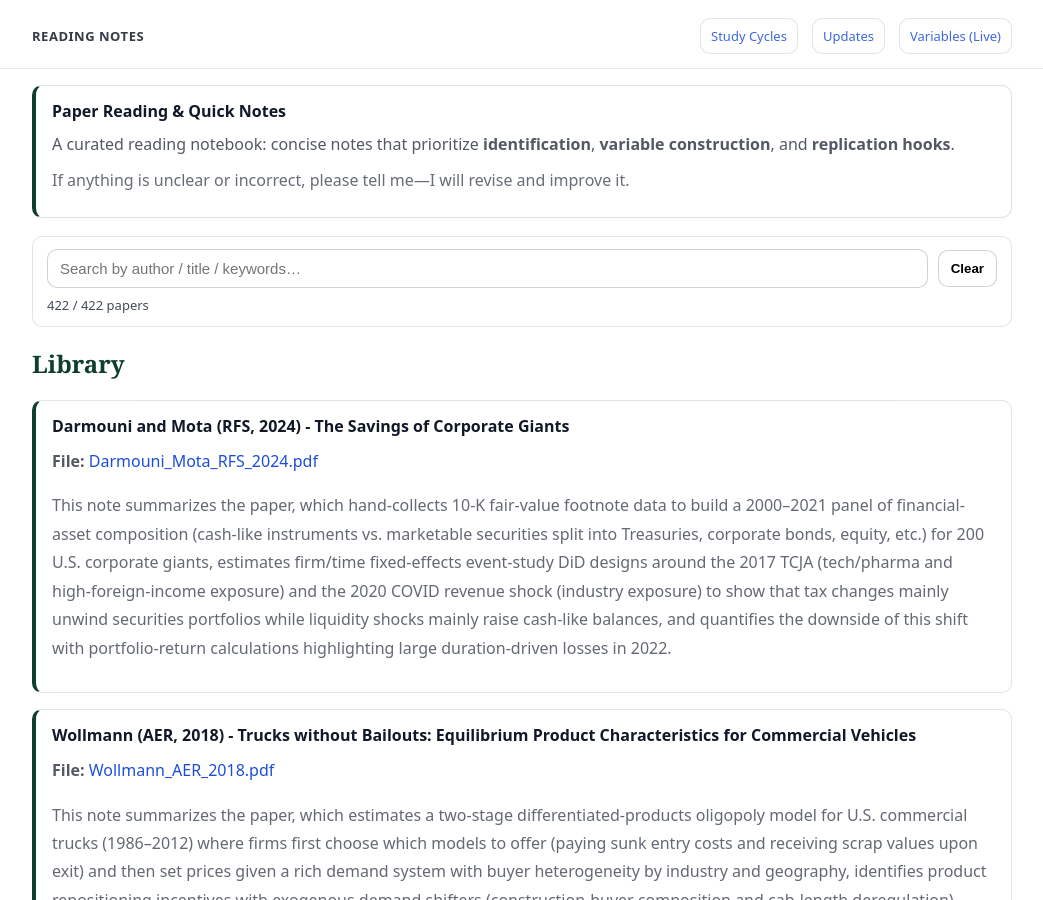
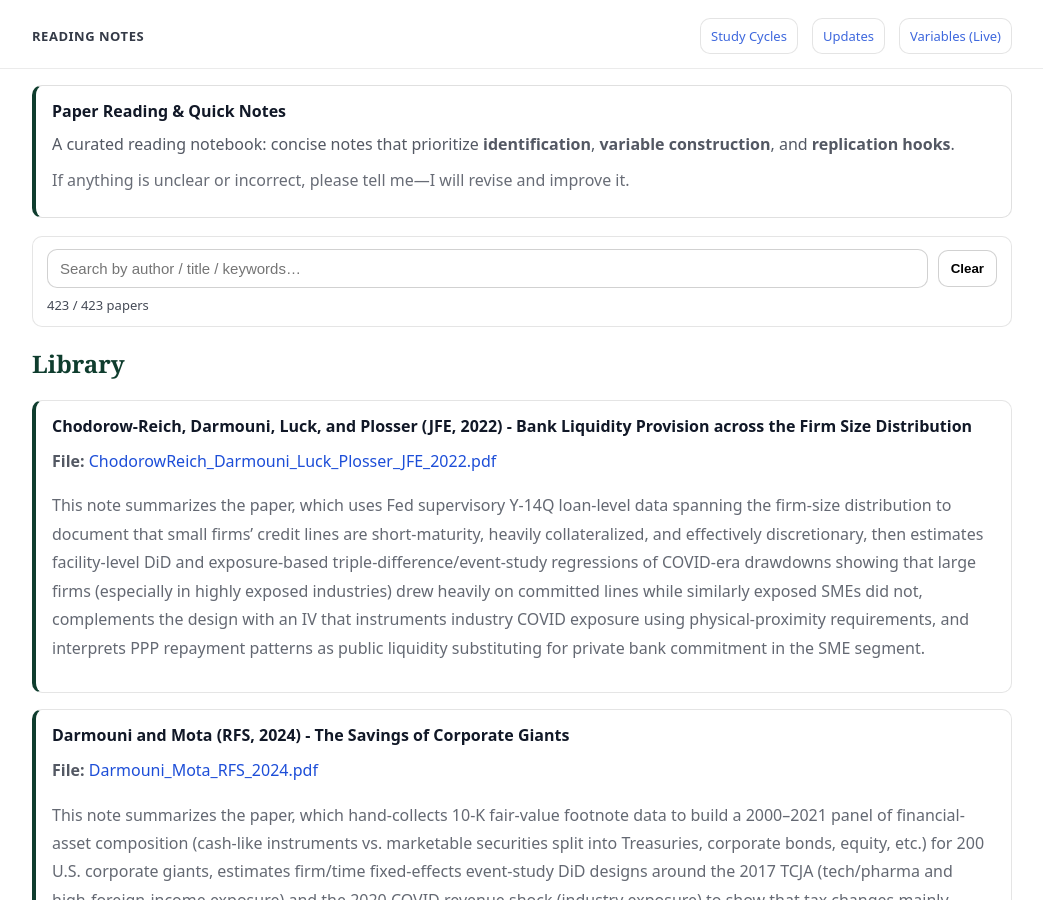
Before and after one commit to yaxinzn/study-archive, a Jekyll site: the page built from reading/index.md, in a window 1280 px wide and 900 px high. Shown: the whole window, without its empty margins (118-1161 px from the left). Built offline with Jekyll 4.4.1, drawn with Linux system fonts in a browser that asks for light colours.

Commit message:
Reading: add/update ChodorowReich_Darmouni_Luck_Plosser_JFE_2022.pdf

```diff
--- a/_data/reading.yml
+++ b/_data/reading.yml
@@ -1,3 +1,7 @@
+- title: "Chodorow-Reich, Darmouni, Luck, and Plosser (JFE, 2022) - Bank Liquidity Provision across the Firm Size Distribution"
+  file: "ChodorowReich_Darmouni_Luck_Plosser_JFE_2022.pdf"
+  desc: "This note summarizes the paper, which uses Fed supervisory Y-14Q loan-level data spanning the firm-size distribution to document that small firms’ credit lines are short-maturity, heavily collateralized, and effectively discretionary, then estimates facility-level DiD and exposure-based triple-difference/event-study regressions of COVID-era drawdowns showing that large firms (especially in highly exposed industries) drew heavily on committed lines while similarly exposed SMEs did not, complements the design with an IV that instruments industry COVID exposure using physical-proximity requirements, and interprets PPP repayment patterns as public liquidity substituting for private bank commitment in the SME segment."
+
 - title: "Darmouni and Mota (RFS, 2024) - The Savings of Corporate Giants"
   file: "Darmouni_Mota_RFS_2024.pdf"
   desc: "This note summarizes the paper, which hand-collects 10-K fair-value footnote data to build a 2000–2021 panel of financial-asset composition (cash-like instruments vs. marketable securities split into Treasuries, corporate bonds, equity, etc.) for 200 U.S. corporate giants, estimates firm/time fixed-effects event-study DiD designs around the 2017 TCJA (tech/pharma and high-foreign-income exposure) and the 2020 COVID revenue shock (industry exposure) to show that tax changes mainly unwind securities portfolios while liquidity shocks mainly raise cash-like balances, and quantifies the downside of this shift with portfolio-return calculations highlighting large duration-driven losses in 2022."
```
Also changed, not shown: 1 other file.
